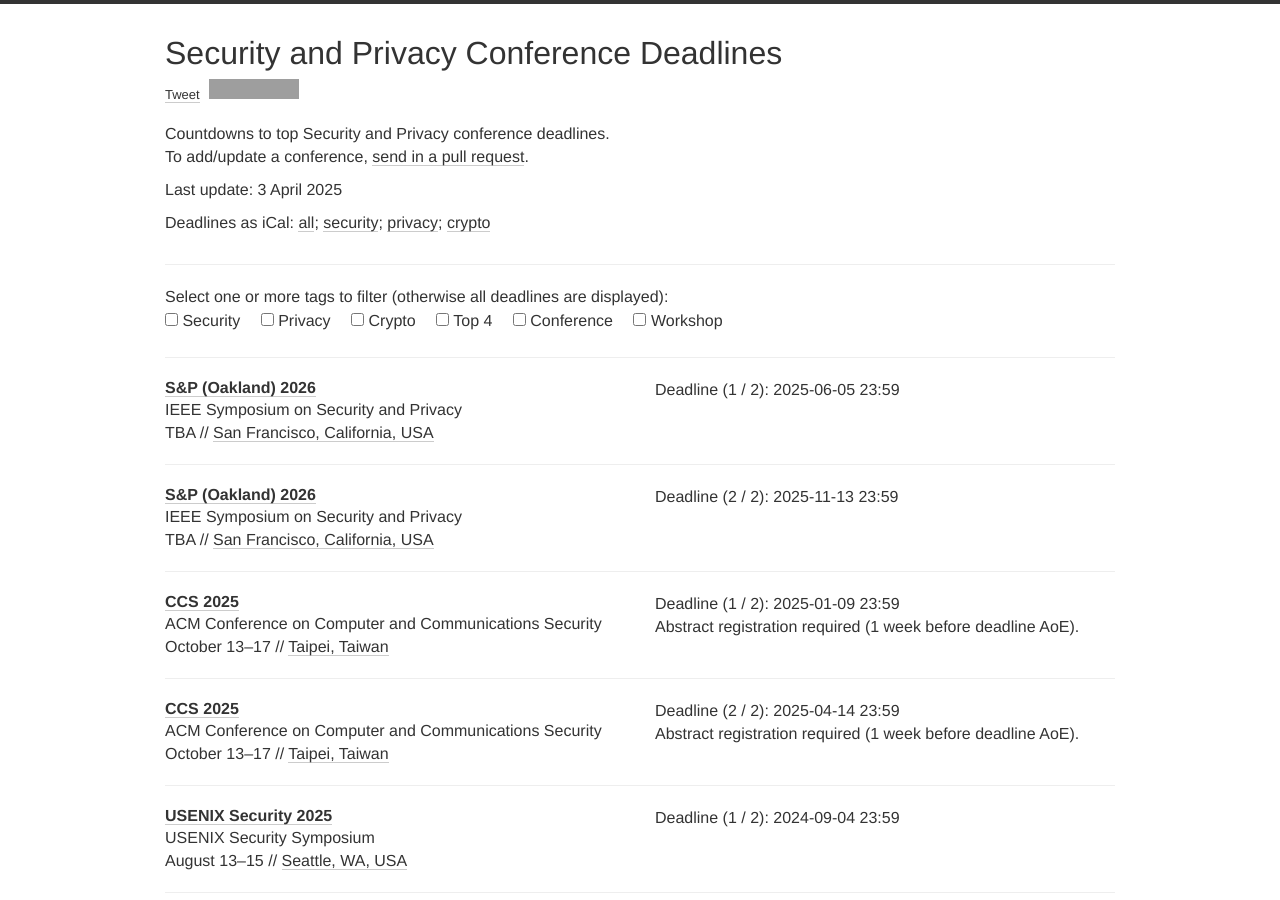
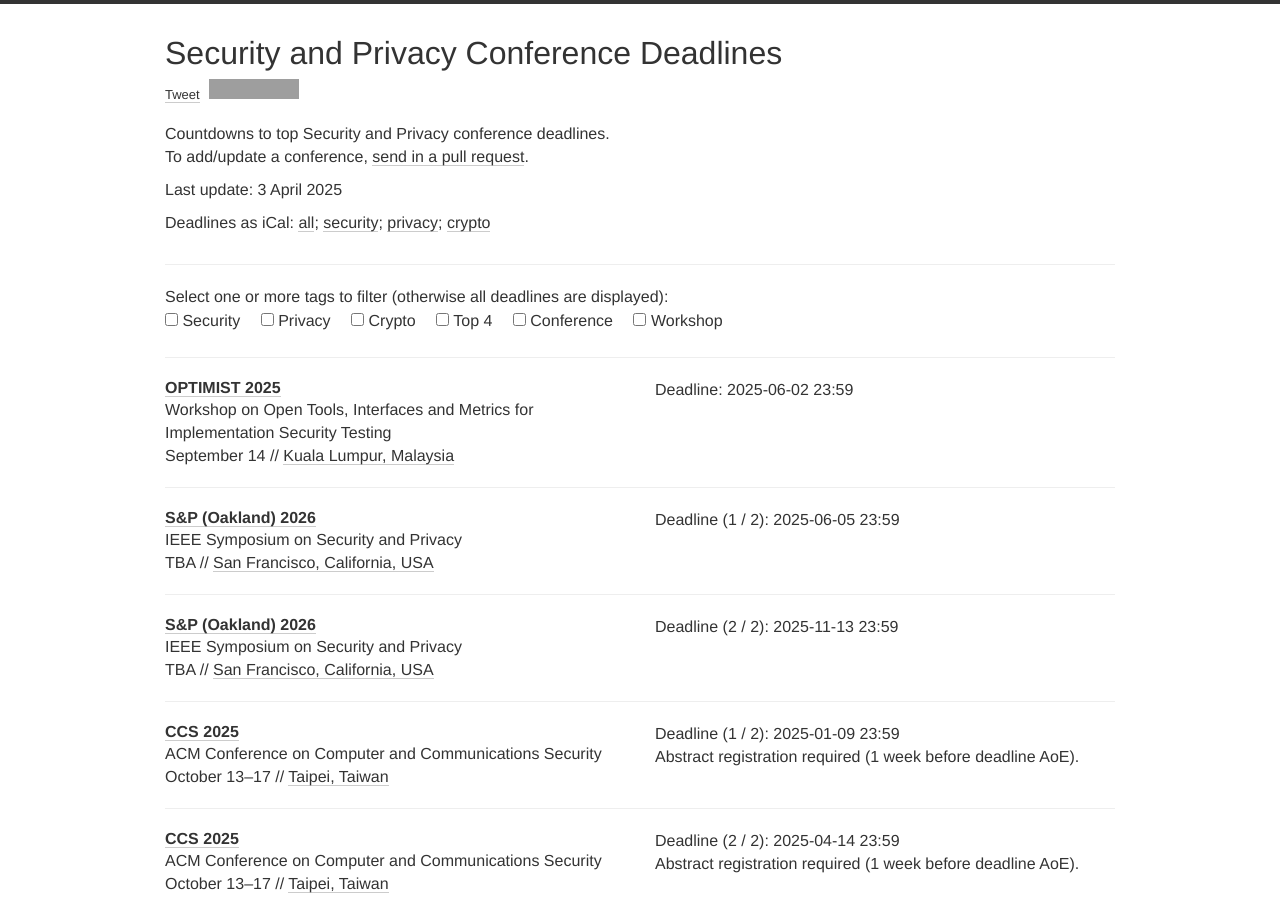
Before and after one commit to sec-deadlines/sec-deadlines.github.io, a Jekyll site: the page built from index.html, in a window 1280 px wide and 900 px high. Built offline with Jekyll 4.4.1, drawn with Linux system fonts in a browser that asks for light colours; nearby versions of some CDN libraries; comment, search, counter and statistics services are not loaded; grey boxes are pictures that could not be loaded.

Commit message:
add OPTIMIST 2025

```diff
--- a/_data/conferences.yml
+++ b/_data/conferences.yml
@@ -1,4 +1,14 @@
 # Security and Privacy
+
+- name: OPTIMIST
+  description: Workshop on Open Tools, Interfaces and Metrics for Implementation Security Testing
+  year: 2025
+  link: https://optimist-ose.org/ches25
+  deadline:
+    - "2025-06-02 23:59"
+  date: September 14
+  place: Kuala Lumpur, Malaysia
+  tags: [CRYPTO, CONF]
 
 - name: S&P (Oakland)
   year: 2026
```
